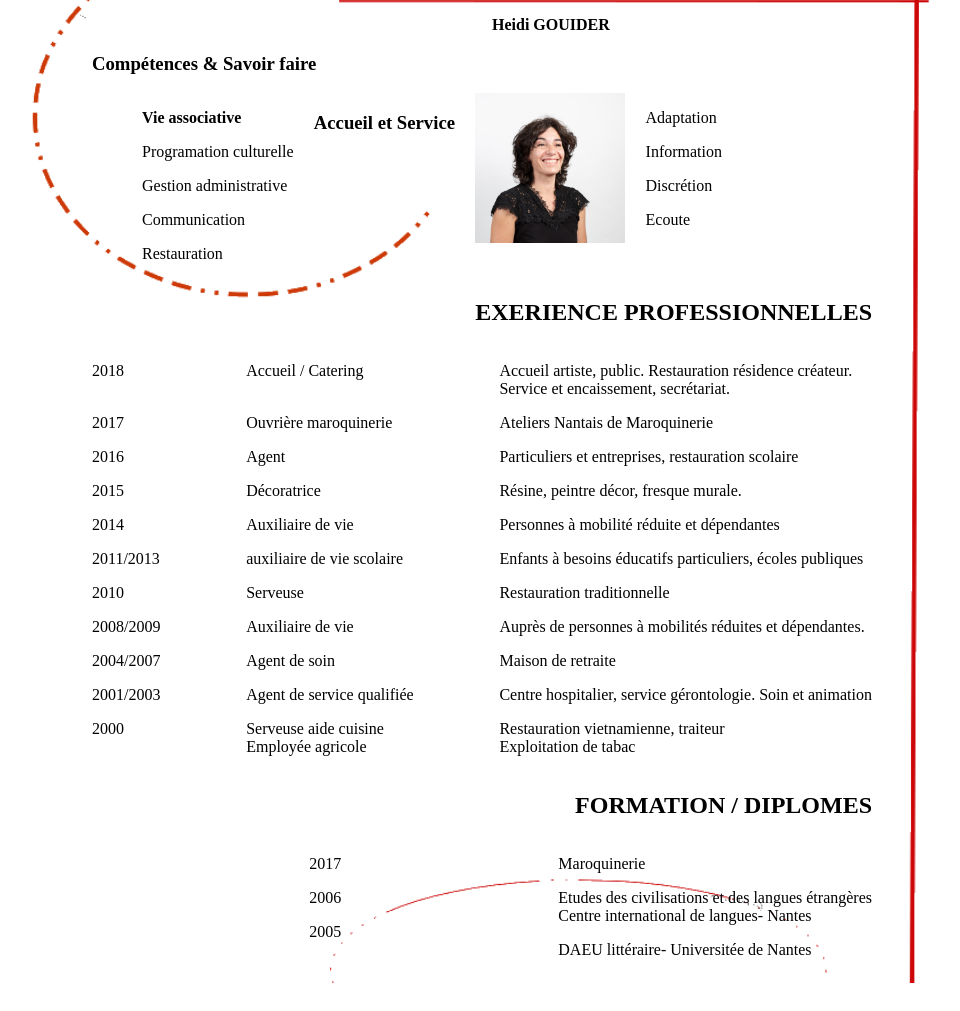
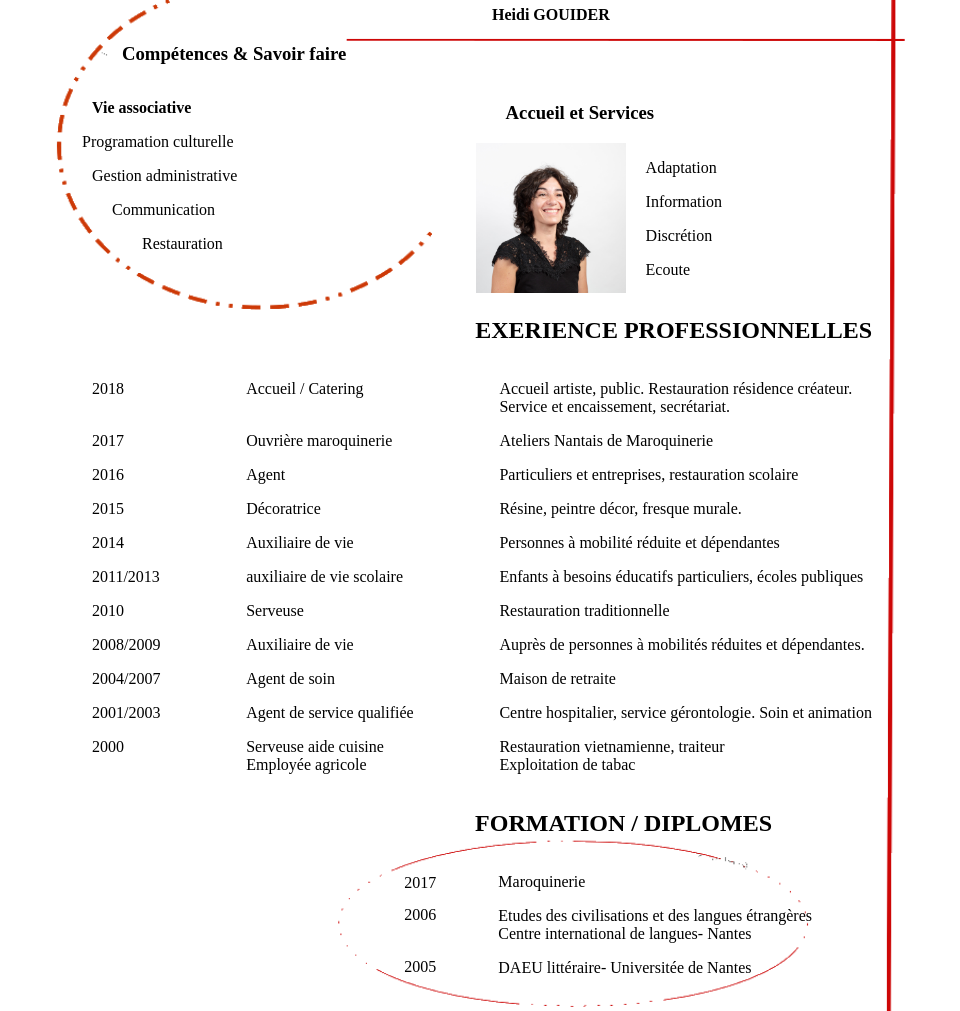
Before and after one commit to heidi-gouider/heidi-gouider.github.io, a plain HTML site: page cv.html in a window 1280 px wide. Shown: the whole page, without its empty margins (158-1118 px from the left). Before the commit the page ends 983 px from the top, so only its background shows below. Drawn offline with Linux system fonts and the light colour scheme.

Commit message:
Add files via upload

```diff
--- a/cv.css
+++ b/cv.css
@@ -1,25 +1,35 @@
 .cv{
 	width: 780px;
+	height: 960px;
 	margin: auto;
-
 }
 body{
 	background-image: url("fond_cv.png");
 	background-color: #FFFFFF;
 	background-repeat: no-repeat;
 	background-position: center;
-	background-size: 930px, 580px;
+	background-size: 880px 1200px;
 }
 
 .profil{
 	margin-left: 150px;
+	margin-top: -10px;
 	padding-left: 250px;
 }
-.box1{
+h3{
+	margin-left: 30px;
+}
+.box1, .box2, .box3{
 	display: flex;
 	justify-content: space-between;
 }
-.sec-gauche{
+.p1{
+	text-indent: -10px;
+}
+.p3{
+	text-indent: 20px;
+}
+.p4{
 	text-indent: 50px;
 }
 
@@ -31,19 +41,24 @@ body{
 	text-indent: 20px;
 	border-color: blue;
 }
-
-
-.box2{
-	display: flex;
-	justify-content: space-between;
+.aide:: first-letter{
+	color: #0000FF;
 }
-.box3{
-	display: flex;
-	justify-content: space-between;
+.p{
+	line-height: 1;
 }
-.fonction{
+.dates{
+	margin-left: 250px;
+	margin-top: 2px;
+	line-height: 3.5;
+}
+.titre{
+	padding-right: 100px;
+}
+.diplomes{
+	text-align: left;
+	margin-right: 60px;
+}
+.fonction, .descriptif{
 	text-align: justify;
 }
-.descriptif{
-	text-align: justify;
-}
--- a/cv.html
+++ b/cv.html
@@ -10,20 +10,19 @@
 			<div class="profil">
 				<p><strong>Heidi GOUIDER</strong></p>
 			</div>
-
-			<div>
 			<h3>Compétences & Savoir faire</h3>
 				<div class="box1">
 					<div class="sec-gauche">
 						<p><strong>Vie associative</strong></p>
-						<p>Programation culturelle</p>
-						<p>Gestion administrative</p>
-						<p>Communication</p>
-						<p>Restauration</p>
+						<p class="p1" >Programation culturelle</p>
+						<p class="p2" >Gestion administrative</p>
+						<p class="p3" >Communication</p>
+						<p class="p4" >Restauration</p>
 					</div>
-					<h3 >Accueil et Service</h3>
+					<div class="sec-droite">
+					<h3 >Accueil et Services</h3>
 					<img src="photo_cv.jpg" alt="Photo de Heidi Gouider" width="150px" height="150px">
-					<div class="sec-droite">
+						<div class="aide" >
 							<p>Adaptation</p>
 							<p>Information</p>
 							<p>Discrétion</p>
@@ -31,7 +30,6 @@
 						</div>
 					</div>
 				</div>
-
 			<div>
 			<h2 align="right"> EXERIENCE PROFESSIONNELLES</h2>
 				<div class="box2">
@@ -80,12 +78,14 @@
 				</div>
 			</div>
 			<div>
-			<h2 align="right" >FORMATION / DIPLOMES</h2>
+			<h2 class="titre" align="right">FORMATION / DIPLOMES</h2>
 				<div class="box3">
 					<div class="vide"></div>
 					<div class="dates">
+						<div class="p">
 							<p>2017</p>
 							<p>2006</p>
+						</div>
 						<p>2005</p>
 					</div>
 					<div class="diplomes">
```
Lines whose indentation alone changed are shown as unchanged.
